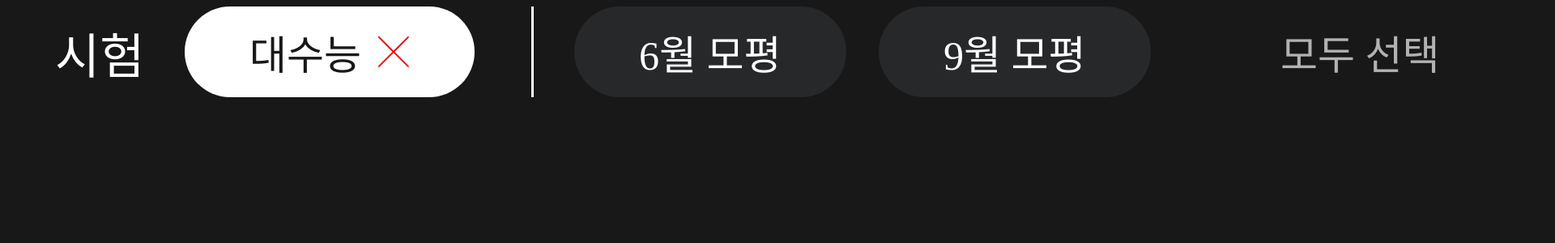
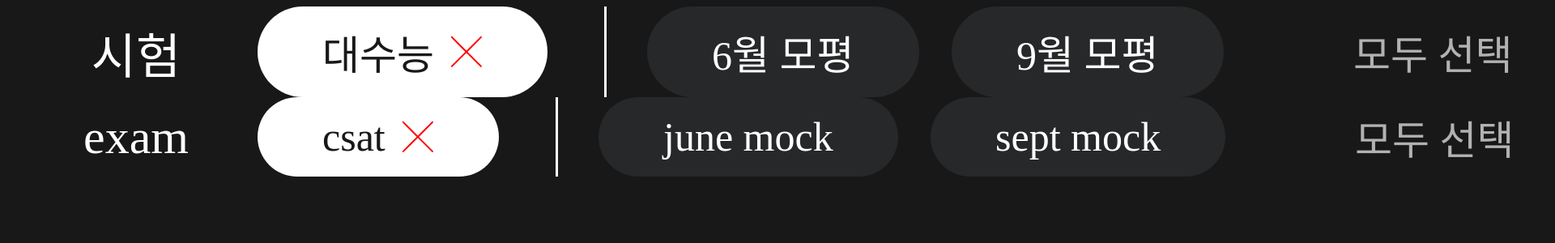
Before and after one commit to DennisYoon/tymo, a Vue app in the folder frontend/: page / in a window 1280 px wide. Shown: the top 300 px of the page at 81% size, 1920 px wide, since content can reach past the window. Built offline with nearby package versions, Linux system fonts and the light colour scheme; a web font is replaced by a local one.

Commit message:
[frontend] SuperRadio title width 추가

```diff
--- a/frontend/src/App.vue
+++ b/frontend/src/App.vue
@@ -1,8 +1,9 @@
 <template>
   <SuperRadio
+    v-for="srr in srrs"
+    :key="srr.toString()"
     id="test"
     :settings="srr.settings"
-
     @receiver="srr.receiver"
   />
 </template>
@@ -11,12 +12,18 @@
   import SuperRadio from "./components/SuperRadio/SuperRadio.vue";
   import { SuperRadioReceiverBuilder } from "./components/SuperRadio/SuperRadioReceiver";
 
-  const srr = new SuperRadioReceiverBuilder()
-                .setTitle("시험")
-                .setContents(["대수능", "6월 모평", "9월 모평"])
-                .build();
-
-  srr.watchItems();
+  const srrs = [
+    new SuperRadioReceiverBuilder()
+      .setTitle("시험")
+      .setContents(["대수능", "6월 모평", "9월 모평"])
+      .setTitleWidth(200)
+      .build(),
+    new SuperRadioReceiverBuilder()
+      .setTitle("exam")
+      .setContents(["csat", "june mock", "sept mock"])
+      .setTitleWidth(200)
+      .build()
+  ];
 </script>
 
 <style lang="scss">
--- a/frontend/src/components/SuperRadio/SuperRadio.vue
+++ b/frontend/src/components/SuperRadio/SuperRadio.vue
@@ -290,6 +290,7 @@
     edge.setProperty("--titleVerticalMargin", props.settings.styles.titleVerticalMargin + "px");
     edge.setProperty("--contentHorizonMargin", props.settings.styles.contentHorizonMargin + "px");
     edge.setProperty("--contentVerticalMargin", props.settings.styles.contentVerticalMargin + "px");
+    edge.setProperty("--titleWidth", props.settings.styles.titleWidth + "px");
     edge.setProperty("--contentGap", props.settings.styles.contentGap + "px");
 
 
@@ -306,7 +307,10 @@
       order.value.push(i);
     }
 
-    basicHeight.value = Math.max(edgeR.value!.offsetHeight, (itemParentR.value!.children[0].children[0].children[0] as Html).offsetHeight);
+    basicHeight.value = Math.max(
+      edgeR.value!.offsetHeight,
+      (itemParentR.value!.children[0].children[0].children[0] as Html).offsetHeight
+    );
     basicWidth.value = sum(widths.value) + 80 * itemParentR.value!.children.length;
 
     /* okay 진행시켜 */
@@ -354,13 +358,14 @@
     --contentHorizonMargin: 80px;
     --contentVerticalMargin: 20px;
 
+    --titleWidth: auto;
     --contentGap: 20px;
 
     font-size: var(--contentSize);
     font-family: 'SUIT';
     // border: 1px solid black;
     border-radius: 20px;
-    display: inline-flex;
+    display: flex;
     user-select: none;
     position: relative;
     color: white;
@@ -371,6 +376,9 @@
       padding-left: calc(var(--titleHorizonMargin) * 2);
       padding-right: var(--titleHorizonMargin);
       font-size: var(--titleSize);
+      text-align: center;
+      justify-content: center;
+      width: var(--titleWidth);
       // border: 1px solid black;
     }
 
--- a/frontend/src/components/SuperRadio/SuperRadioReceiver.ts
+++ b/frontend/src/components/SuperRadio/SuperRadioReceiver.ts
@@ -13,6 +13,7 @@ interface Settings {
     contentHorizonMargin: number;
     contentVerticalMargin: number;
 
+    titleWidth: number;
     contentGap: number;
   }
 }
@@ -55,6 +56,11 @@ class SuperRadioReceiverBuilder {
     return this;
   }
 
+  setTitleWidth(value: number) {
+    this.srr.SRsettings.styles.titleWidth = value;
+    return this;
+  }
+
   setContentGap(value: number) {
     this.srr.SRsettings.styles.contentGap = value;
     return this;
@@ -80,6 +86,7 @@ class SuperRadioReceiver {
       contentHorizonMargin: 80,
       contentVerticalMargin: 20,
 
+      titleWidth: -1,
       contentGap: 20
     }
   }
```
